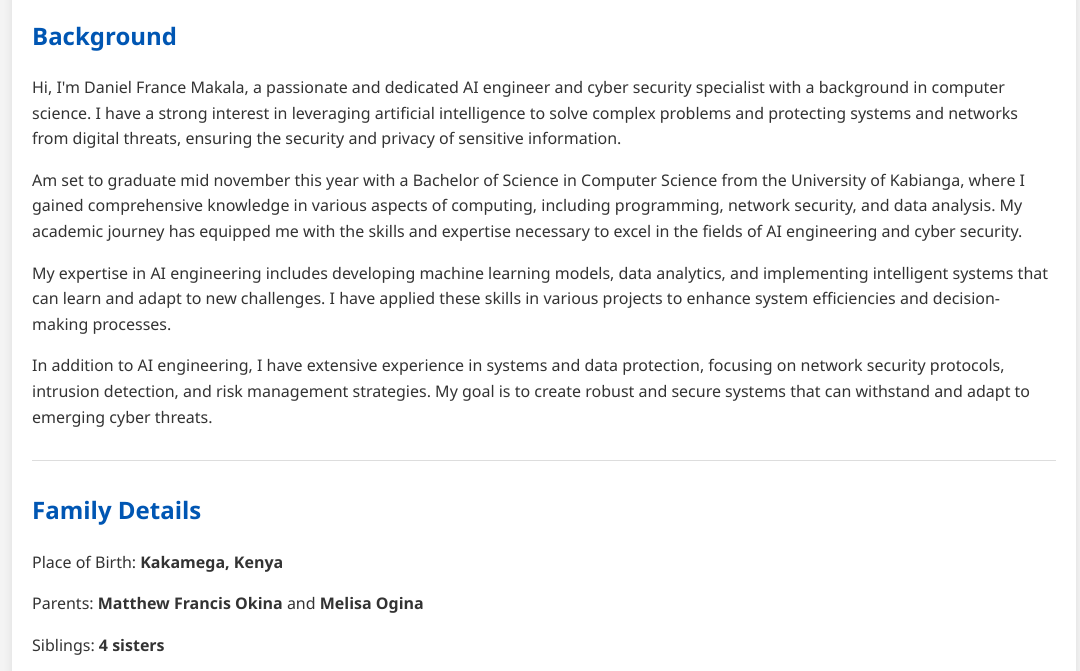
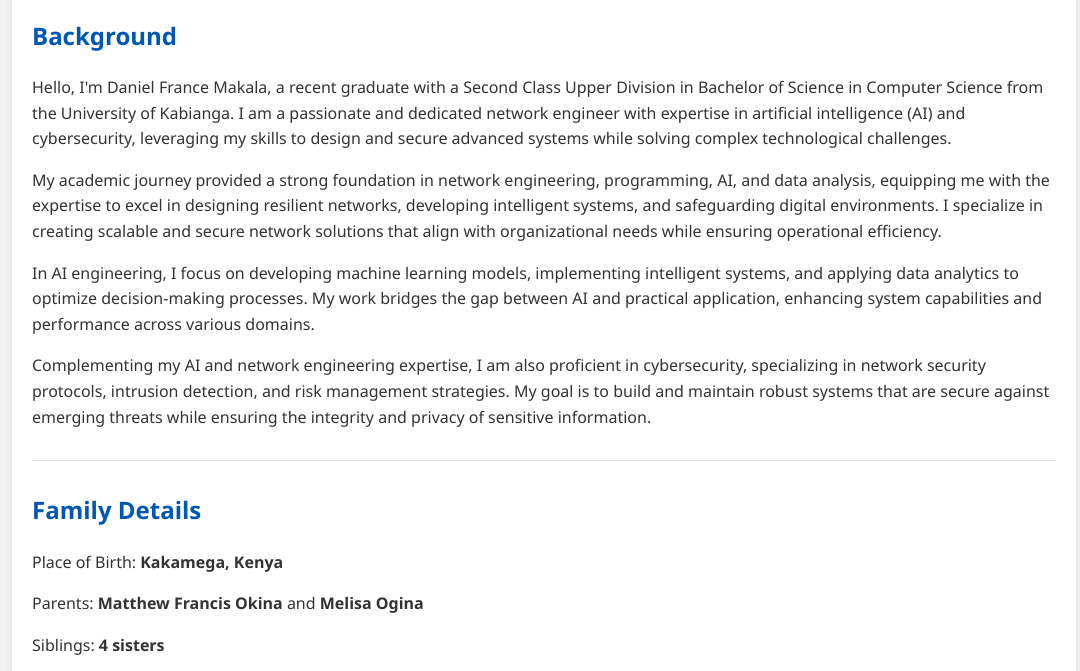
Before and after one commit to CyclesTech/daniel_France, a plain HTML site: page about.html in a window 1280 px wide. Shown: the part 96-767 px from the top of the page, without its empty margins (96-1176 px from the left). Drawn offline with Linux system fonts and the light colour scheme.

Commit message:
Update about.html

```diff
--- a/about.html
+++ b/about.html
@@ -74,10 +74,14 @@
         <div class="about-content">
             <div class="about-section">
                 <h2>Background</h2>
-                <p>Hi, I'm Daniel France Makala, a passionate and dedicated AI engineer and cyber security specialist with a background in computer science. I have a strong interest in leveraging artificial intelligence to solve complex problems and protecting systems and networks from digital threats, ensuring the security and privacy of sensitive information.</p>
-                <p>Am set to graduate mid november this year  with a Bachelor of Science in Computer Science from the University of Kabianga, where I gained comprehensive knowledge in various aspects of computing, including programming, network security, and data analysis. My academic journey has equipped me with the skills and expertise necessary to excel in the fields of AI engineering and cyber security.</p>
-                <p>My expertise in AI engineering includes developing machine learning models, data analytics, and implementing intelligent systems that can learn and adapt to new challenges. I have applied these skills in various projects to enhance system efficiencies and decision-making processes.</p>
-                <p>In addition to AI engineering, I have extensive experience in systems and data protection, focusing on network security protocols, intrusion detection, and risk management strategies. My goal is to create robust and secure systems that can withstand and adapt to emerging cyber threats.</p>
+     <p>Hello, I'm Daniel France Makala, a recent graduate with a Second Class Upper Division in Bachelor of Science in Computer Science from the University of Kabianga. I am a passionate and dedicated network engineer with expertise in artificial intelligence (AI) and cybersecurity, leveraging my skills to design and secure advanced systems while solving complex technological challenges.</p>
+
+<p>My academic journey provided a strong foundation in network engineering, programming, AI, and data analysis, equipping me with the expertise to excel in designing resilient networks, developing intelligent systems, and safeguarding digital environments. I specialize in creating scalable and secure network solutions that align with organizational needs while ensuring operational efficiency.</p>
+
+<p>In AI engineering, I focus on developing machine learning models, implementing intelligent systems, and applying data analytics to optimize decision-making processes. My work bridges the gap between AI and practical application, enhancing system capabilities and performance across various domains.</p>
+
+<p>Complementing my AI and network engineering expertise, I am also proficient in cybersecurity, specializing in network security protocols, intrusion detection, and risk management strategies. My goal is to build and maintain robust systems that are secure against emerging threats while ensuring the integrity and privacy of sensitive information.</p>
+
             </div>
 
             <div class="about-section">
```
